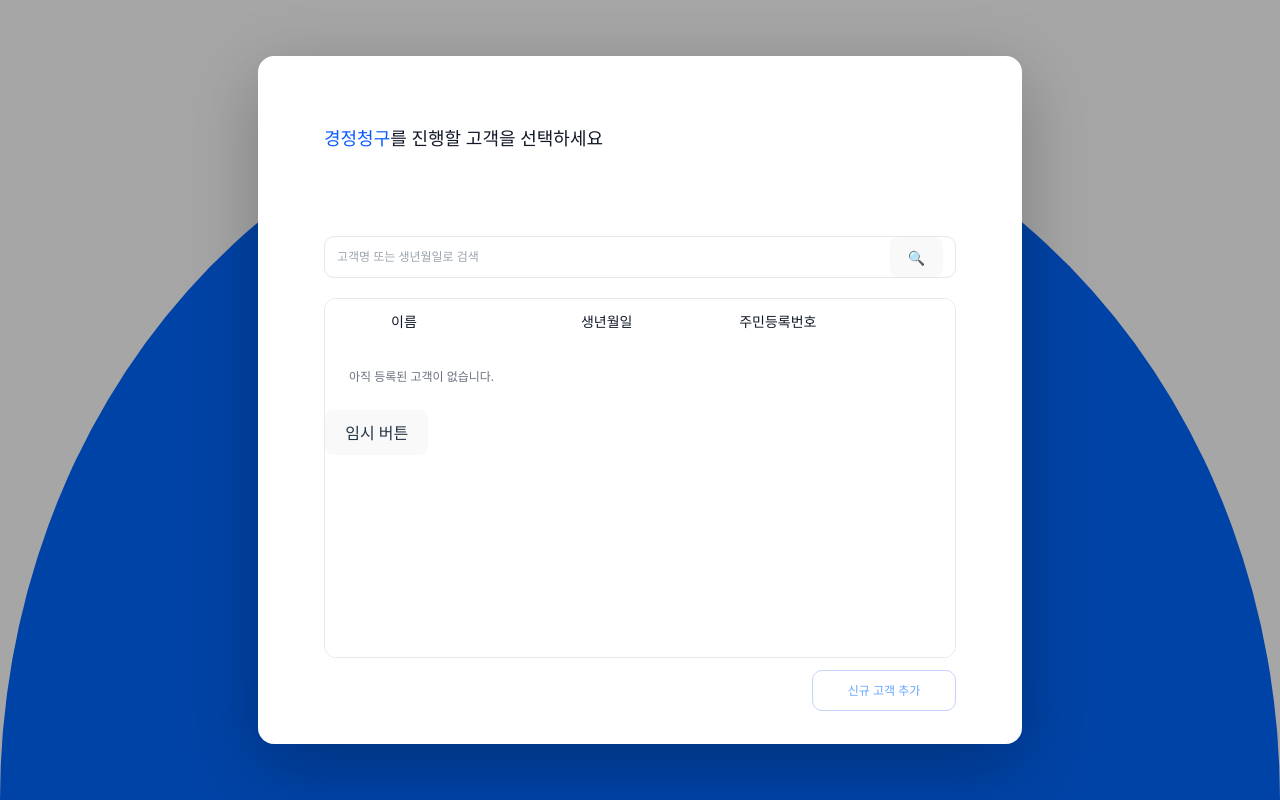
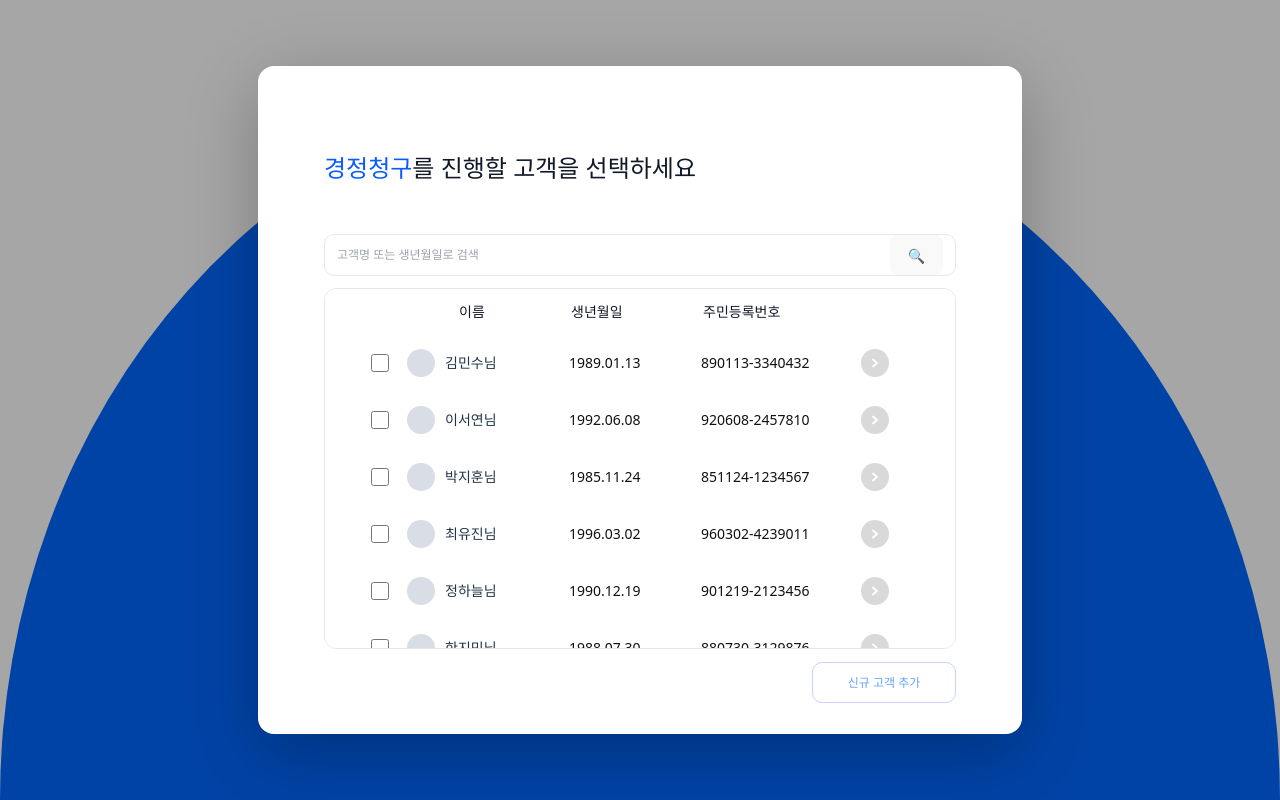
Before and after one commit to TaxRefundWeb/QuickTax_FE, a React (Vite) app: page / in a window 1280 px wide. Both pictures are taken after typing "Sample", "Sample123" into the empty fields and a click on the button "로그인하기". Built offline with nearby package versions, Linux system fonts and the light colour scheme.

Commit message:
feat: 고객 선택 모달에 더미 고객 데이터 연결 및 선택 흐름 구현

```diff
--- a/src/components/modal/LoginModal.module.css
+++ b/src/components/modal/LoginModal.module.css
@@ -9,11 +9,11 @@
   z-index: 9999;
 }
 
-/* ✅ 모달 전체 높이를 고정해서, 내부 박스들이 항상 일정하게 보이게 */
+/* 모달 전체 높이를 고정해서, 내부 박스들이 항상 일정하게 보이게 */
 .modal {
   position: relative;
   width: 764px;
-  height: 688px;
+  height: 668px;
   background: #fff;
   border-radius: 16px;
   box-shadow: 0 20px 70px rgba(0,0,0,0.25);
@@ -24,7 +24,7 @@
 
 .header {
   position: absolute;
-  top: 72px;
+  top: 88px;
   left: 50%;
   transform: translateX(-50%);
   width: 632px;
@@ -45,7 +45,7 @@
 
 .headTitle {
   margin: 0;
-  font-size: 18px;
+  font-size: 24px;
   font-weight: 800;
   color: #111827;
   line-height: 1.2;
@@ -60,6 +60,7 @@
 
 .accent {
   color: #0a5bff;
+  font-size: 24px;
 }
 
 .closeBtn {
@@ -80,7 +81,7 @@
 /* ✅ 검색 박스: 항상 같은 위치/크기 */
 .searchRow {
   position: absolute;
-  top: 180px;                  /* 모달 상단 기준 */
+  top: 168px;                  /* 모달 상단 기준 */
   left: 50%;
   transform: translateX(-50%);
   width: 632px;
@@ -120,12 +121,13 @@
 
 .tableWrap {
   position: absolute;
-  bottom: 86px;
+  top: 222px;
+
   left: 50%;
   transform: translateX(-50%);
 
   width: 632px;
-  height: 360px;
+  height: 361px;
 
   border: 1px solid #e5e7eb;
   border-radius: 12px;
@@ -139,16 +141,14 @@
 .tableHeader {
   flex: 0 0 auto;
   display: grid;
-  grid-template-columns: 56px 1.2fr 1fr 1.3fr;
-
+  grid-template-columns: 110px 100px 120px 1fr 56px;  /* 헤더 간격 */
+  column-gap: 12px;                   /* 헤더 전체*/
   background: #ffffff;
-  padding: 12px 10px;
-
+  padding: 12px 12px;
   font-size: 14px;
   font-weight: 700;
   color: #111827;
 }
-
 
 .tableBody {
   flex: 1 1 auto;
@@ -156,6 +156,7 @@
   overflow-y: auto;  /* 여기만 스크롤 */
   overflow-x: hidden;
   background: #fff;
+  padding-left: 28px;
 }
 
 .empty {
@@ -165,12 +166,15 @@
 }
 
 .footer {
-  margin-top: auto;
-  padding: 14px 66px 33px 28px;
+  position: absolute;
+  bottom: 31px;       /* ✅ 모달 하단 기준 31px */
+  right: 66px;        /* 기존 버튼 정렬 유지 */
+
+  padding: 0;         /* padding 제거 */
   display: flex;
   justify-content: flex-end;
-  flex: 0 0 auto;
 }
+
 
 .addBtn {
   width: 144px;
@@ -192,3 +196,90 @@
 .addBtn:hover {
   background: #f8fbff;
 }
+
+/* 리스트 row */
+.row {
+  width: 576px;        /* ✅ 가로 고정 */
+  height: 57px;        /* ✅ 세로 고정 */
+
+  display: grid;
+  grid-template-columns: 30px 150px 120px 1fr 56px; /* 이름, 생년월일, 주민등록번호 간격 */
+  align-items: center;
+  column-gap: 12px;
+
+  padding: 0 12px;
+  border-radius: 10px;
+  cursor: pointer;
+}
+
+
+.row:hover {
+  background: #f5f8ff;
+}
+
+.rowSelected {
+  background: #eaf2ff;
+}
+
+/* cells */
+.cellCheck {
+  display: flex;
+  justify-content: center;
+}
+
+.checkbox {
+  width: 18px;
+  height: 18px;
+  accent-color: #006aff;
+}
+
+.cellName {
+  display: flex;
+  align-items: center;
+  gap: 10px;
+}
+
+.avatar {
+  width: 28px;
+  height: 28px;
+  border-radius: 999px;
+  background: #d8dde6;
+}
+
+.nameText {
+  font-size: 14px;
+}
+
+.cellBirth,
+.cellRrn {
+  font-size: 14px;
+  color: #111;
+}
+
+/* arrow */
+.arrowBtn {
+  width: 28px;
+  height: 28px;
+  border-radius: 999px;
+  border: none;
+
+  padding: 0;
+  box-sizing: border-box;
+
+  display: flex;
+  align-items: center;
+  justify-content: center;
+
+  cursor: pointer;
+}
+
+.arrowDisabled {
+  background: #D9D9D9;
+  color: #ffffff;
+  cursor: not-allowed;
+}
+
+.arrowActive {
+  background: #64A5FF;
+  color: white;
+}
--- a/src/components/modal/LoginModal.tsx
+++ b/src/components/modal/LoginModal.tsx
@@ -1,13 +1,20 @@
-import { useEffect, useState } from "react";
+import { useEffect, useMemo, useState } from "react";
 import styles from "./LoginModal.module.css";
+
+// 더미데이터 import
+import {
+  customersDummy,
+  filterCustomers,
+  type Customer,
+} from "../../data/customersDummy";
 
 type LoginModalProps = {
   isOpen: boolean;
   onClose: () => void;
   onAddCustomer: () => void;
 
-  // ✅ 임시 버튼 클릭 시 StartModal을 열어달라고 부모에게 알림
-  onOpenStartModal: () => void;
+  // 선택된 고객을 부모(Login.tsx)로 전달
+  onOpenStartModal: (customer: Customer) => void;
 };
 
 export default function LoginModal({
@@ -17,6 +24,16 @@ export default function LoginModal({
   onOpenStartModal,
 }: LoginModalProps) {
   const [query, setQuery] = useState("");
+  const [selectedId, setSelectedId] = useState<string | null>(null);
+
+  // 검색 결과
+  const filteredCustomers = useMemo(() => {
+    return filterCustomers(customersDummy, query);
+  }, [query]);
+
+  const selectedCustomer = useMemo(() => {
+    return filteredCustomers.find((c) => c.id === selectedId) ?? null;
+  }, [filteredCustomers, selectedId]);
 
   // ESC 닫기 + body 스크롤 잠금
   useEffect(() => {
@@ -35,6 +52,22 @@ export default function LoginModal({
       document.body.style.overflow = prev;
     };
   }, [isOpen, onClose]);
+
+  // 모달 "닫힐 때" 선택/검색 초기화 (경고 방지)
+  useEffect(() => {
+    if (isOpen) return;
+    setQuery("");
+    setSelectedId(null);
+  }, [isOpen]);
+
+  const handleRowSelect = (customerId: string) => {
+    setSelectedId((prev) => (prev === customerId ? null : customerId));
+  };
+
+  const handleGoNext = () => {
+    if (!selectedCustomer) return;
+    onOpenStartModal(selectedCustomer); // 선택 고객 전달
+  };
 
   if (!isOpen) return null;
 
@@ -70,9 +103,7 @@ export default function LoginModal({
               type="button"
               className={styles.searchIcon}
               aria-label="검색"
-              onClick={() => {
-                console.log("검색 클릭");
-              }}
+              onClick={() => console.log("검색:", query)}
             >
               🔍
             </button>
@@ -86,30 +117,93 @@ export default function LoginModal({
             <div className={styles.thName}>이름</div>
             <div className={styles.thBirth}>생년월일</div>
             <div className={styles.thRrn}>주민등록번호</div>
+            <div className={styles.thArrow} />
           </div>
 
           <div className={styles.tableBody}>
-            <div className={styles.empty}>아직 등록된 고객이 없습니다.</div>
+            {filteredCustomers.length === 0 ? (
+              <div className={styles.empty}>검색 결과가 없습니다.</div>
+            ) : (
+              filteredCustomers.map((c) => {
+                const isSelected = c.id === selectedId;
 
-            {/* ✅ 임시 버튼: StartModal 오픈 */}
-            <button
-              type="button"
-              className={styles.tempButton}
-              onClick={onOpenStartModal}
-            >
-              임시 버튼
-            </button>
+                return (
+                  <div
+                    key={c.id}
+                    className={[
+                      styles.row,
+                      isSelected ? styles.rowSelected : "",
+                    ].join(" ")}
+                    onClick={() => handleRowSelect(c.id)}
+                    role="button"
+                    tabIndex={0}
+                  >
+                    {/* 체크 */}
+                    <div className={styles.cellCheck}>
+                      <input
+                        type="checkbox"
+                        className={styles.checkbox}
+                        checked={isSelected}
+                        onChange={() => handleRowSelect(c.id)}
+                        onClick={(e) => e.stopPropagation()}
+                        aria-label="고객 선택"
+                      />
+                    </div>
+
+                    {/* 이름 */}
+                    <div className={styles.cellName}>
+                      <div className={styles.avatar} />
+                      <span className={styles.nameText}>{c.name}님</span>
+                    </div>
+
+                    {/* 생년월일 */}
+                    <div className={styles.cellBirth}>{c.birthDate}</div>
+
+                    {/* 주민번호 */}
+                    <div className={styles.cellRrn}>{c.rrn}</div>
+
+                    {/* 우측 화살표 */}
+                    <button
+                      type="button"
+                      className={[
+                        styles.arrowBtn,
+                        isSelected ? styles.arrowActive : styles.arrowDisabled,
+                      ].join(" ")}
+                      onClick={(e) => {
+                        e.stopPropagation();
+                        if (!isSelected) return;
+                        handleGoNext();
+                      }}
+                      aria-label="다음"
+                      disabled={!isSelected}
+                    >
+                      <svg
+                        width="12"
+                        height="12"
+                        viewBox="0 0 12 12"
+                        fill="none"
+                        xmlns="http://www.w3.org/2000/svg"
+                      >
+                        <path
+                          d="M4 2.5L8 6L4 9.5"
+                          stroke="currentColor"
+                          strokeWidth="1.8"
+                          strokeLinecap="round"
+                          strokeLinejoin="round"
+                        />
+                      </svg>
+                    </button>
+                  </div>
+                );
+              })
+            )}
           </div>
         </div>
 
         {/* 하단 */}
         <div className={styles.footer}>
           <div />
-          <button
-            type="button"
-            className={styles.addBtn}
-            onClick={onAddCustomer}
-          >
+          <button type="button" className={styles.addBtn} onClick={onAddCustomer}>
             신규 고객 추가
           </button>
         </div>
--- /dev/null
+++ b/src/data/customersDummy.ts
@@ -0,0 +1,34 @@
+export type Customer = {
+  id: string;            // row key
+  name: string;          // "000님"처럼 표시할 거면 UI에서 붙여도 됨
+  birthDate: string;     // YYYY.MM.DD (모달 UI와 동일 포맷)
+  rrn: string;           // YYMMDD-XXXXXXX (표시용)
+};
+
+export const customersDummy: Customer[] = [
+  { id: "CUST-0001", name: "김민수", birthDate: "1989.01.13", rrn: "890113-3340432" },
+  { id: "CUST-0002", name: "이서연", birthDate: "1992.06.08", rrn: "920608-2457810" },
+  { id: "CUST-0003", name: "박지훈", birthDate: "1985.11.24", rrn: "851124-1234567" },
+  { id: "CUST-0004", name: "최유진", birthDate: "1996.03.02", rrn: "960302-4239011" },
+  { id: "CUST-0005", name: "정하늘", birthDate: "1990.12.19", rrn: "901219-2123456" },
+  { id: "CUST-0006", name: "한지민", birthDate: "1988.07.30", rrn: "880730-3129876" },
+  { id: "CUST-0007", name: "오현우", birthDate: "1994.09.15", rrn: "940915-1678901" },
+  { id: "CUST-0008", name: "신예린", birthDate: "1999.04.27", rrn: "990427-4560123" },
+  { id: "CUST-0009", name: "장도윤", birthDate: "1983.02.10", rrn: "830210-1122334" },
+  { id: "CUST-0010", name: "윤수아", birthDate: "1997.10.05", rrn: "971005-2987654" },
+];
+
+/**
+ * 검색: "고객명 또는 생년월일" (예: 김, 1989, 1989.01, 1989.01.13 등)
+ */
+export function filterCustomers(customers: Customer[], query: string) {
+  const q = query.trim();
+  if (!q) return customers;
+
+  const normalized = q.replace(/\s+/g, "").toLowerCase();
+  return customers.filter((c) => {
+    const name = c.name.replace(/\s+/g, "").toLowerCase();
+    const birth = c.birthDate.replace(/\s+/g, "").toLowerCase();
+    return name.includes(normalized) || birth.includes(normalized);
+  });
+}
--- a/src/pages/login/Login.tsx
+++ b/src/pages/login/Login.tsx
@@ -3,6 +3,9 @@ import { useNavigate } from "react-router-dom";
 import styles from "./Login.module.css";
 import LoginModal from "../../components/modal/LoginModal";
 import StartModal from "../../components/modal/StartModal";
+
+// 선택 고객 타입 import
+import type { Customer } from "../../data/customersDummy";
 
 export default function Login() {
   const [id, setId] = useState("");
@@ -11,15 +14,14 @@ export default function Login() {
   const [isLoginModalOpen, setIsLoginModalOpen] = useState(false);
   const [isStartModalOpen, setIsStartModalOpen] = useState(false);
 
+  // 선택된 고객 이름(또는 전체 customer를 저장해도 됨)
+  const [selectedCustomerName, setSelectedCustomerName] = useState("OOO");
+
   const navigate = useNavigate();
 
   const handleSubmit = (e: React.FormEvent) => {
     e.preventDefault();
-
-    // TODO: 실제 로그인 로직은 나중에 서버 연동
     console.log({ id, pw });
-
-    // 지금은 로그인 성공 가정 → LoginModal 오픈
     setIsLoginModalOpen(true);
   };
 
@@ -29,8 +31,9 @@ export default function Login() {
     navigate("/step1/add-customer");
   };
 
-  // ✅ LoginModal: 임시 버튼 → StartModal 열기
-  const handleOpenStartModal = () => {
+  // LoginModal: 우측 화살표 → StartModal 열기 (+ 선택 고객 전달)
+  const handleOpenStartModal = (customer: Customer) => {
+    setSelectedCustomerName(customer.name); // 선택 고객 이름 반영
     setIsLoginModalOpen(false);
     setIsStartModalOpen(true);
   };
@@ -83,13 +86,13 @@ export default function Login() {
         isOpen={isLoginModalOpen}
         onClose={() => setIsLoginModalOpen(false)}
         onAddCustomer={handleAddCustomer}
-        onOpenStartModal={handleOpenStartModal}
+        onOpenStartModal={handleOpenStartModal} // customer를 받는 함수
       />
 
       {/* StartModal */}
       <StartModal
         open={isStartModalOpen}
-        userName="OOO"
+        userName={selectedCustomerName} // OOO 대신 선택 고객 이름
         onClose={() => setIsStartModalOpen(false)}
         onLoadPrevious={() => {
           console.log("이전 기록 불러오기");
```
Also changed, not shown: src/lib/api/customers.ts (added).
